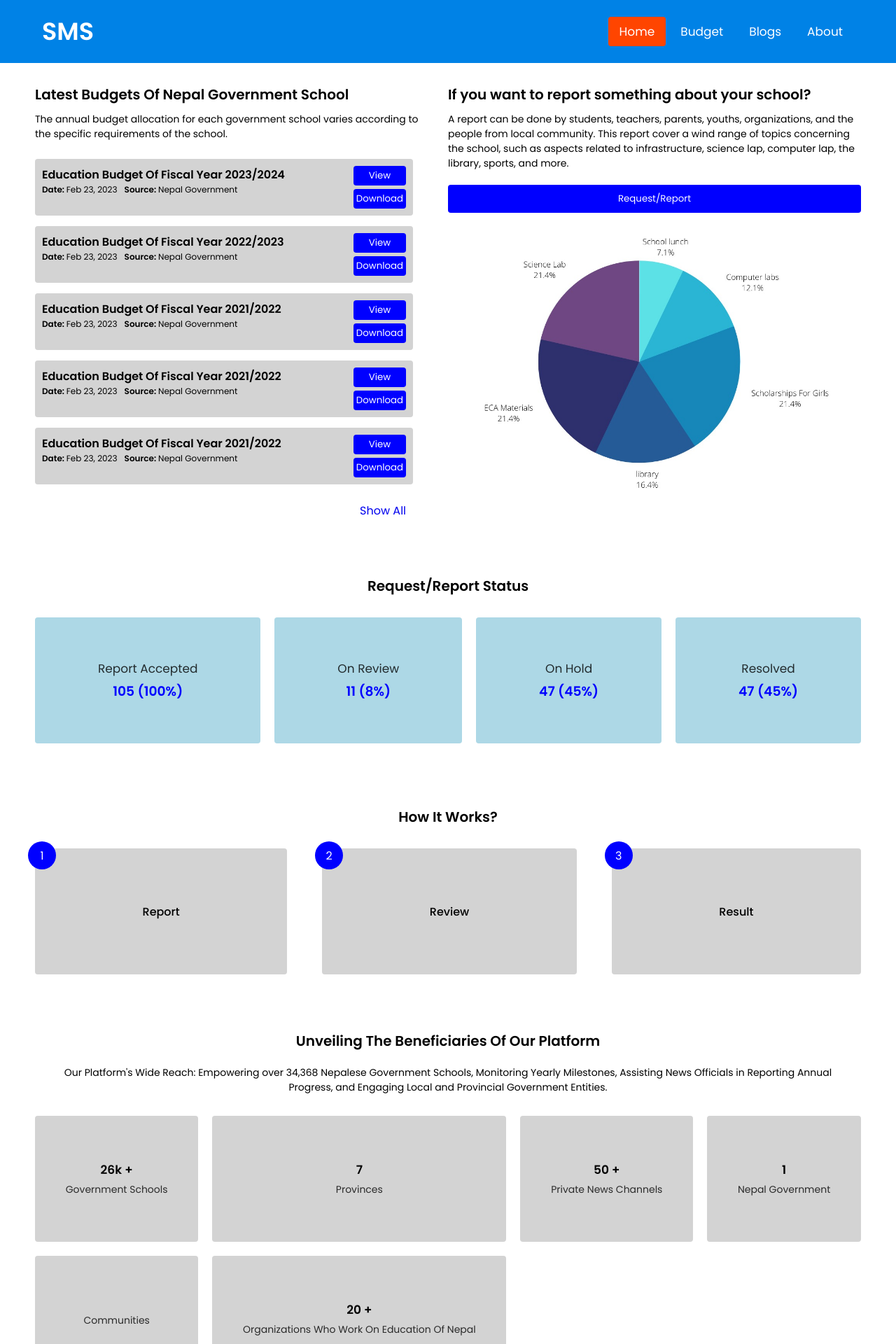
After one commit to sarila/supportMySchool-web, a PHP site: page /index.php in a window 1280 px wide. The commit adds this page. Shown: the top 1920 px of the page at 70% size. Run offline with PHP 8.4, Linux system fonts and the light colour scheme.

Commit message:
html files converted to php, and added routing.

```diff
--- a/css/styles.css
+++ b/css/styles.css
@@ -84,7 +84,7 @@
     padding: 30px 50px;
     display: flex;
     width: 100%;
-    min-height: 100vh;
+    height: fit-content;
     gap: 20px;
 }
 
@@ -169,6 +169,7 @@
 
 .hero_section_wrapper .hero_section_right {
     width: 50%;
+    height: 100%;
 }
 
 .hero_section_wrapper .hero_section_right .report_wrapper {
@@ -583,7 +584,7 @@
 
 /* end of footer section css */
 
-@media (max-width: 1260px) {
+@media (max-width: 1360px) {
     .navbar {
         width: 100%;
         padding: 0px 50px;
@@ -592,7 +593,6 @@
 
 @media (max-width: 1024px) {
     /* header css start */
-
     .navbar-nav {
         position: fixed;
         height: 100vh;
--- /dev/null
+++ b/footer.php
@@ -0,0 +1,55 @@
+<div class="footer_container">
+      <div class="footer_links_wrapper">
+        <div class="imp_links">
+          <h2>important links</h2>
+          <ul>
+            <li> <a href="#">Education Minister</a></li>
+            <li><a href="#">Nepal Finance Minister</a></li>
+            <li><a href="#">Mero Sarkar</a></li>
+            <li><a href="#">Nepal Computer Science and Technology</a></li>
+          </ul>
+        </div>
+
+        <div class="company_footer_logo">
+          <img src="#" alt="SMS">
+          <ul>
+            <li>Gausala, Kathmandu, Nepal</li>
+            <li>supportmyschool@gmail.com</li>
+            <li>+9779818766533</li>
+            <li>Post Box XXX.XXX.XXX</li>
+          </ul>
+        </div>
+        <div class="social_media_wrapper">
+          <h2>Let's connect</h2>
+          <ul>
+            <li>
+              <a href="www.facebook.com">Facebook</a>
+            </li>
+            <li>
+              <a href="www.linkedin.com">Linkedin</a>
+            </li>
+            <li>
+              <a href="www.twitter.com">Twitter</a>
+            </li>
+            <li>
+              <a href="www.instagram.com">Instagram</a>
+            </li>
+          </ul>
+        </div>
+      </div>
+
+      <div class="copy_right">
+        <p>2023, all rights reserved by Support My School</p>
+      </div>
+    </div>
+
+    <!-- end of footer section -->
+
+  </div>
+
+  <!-- importing the external js file -->
+
+  <script src="js/script.js"></script>
+</body>
+
+</html>
--- /dev/null
+++ b/header.php
@@ -0,0 +1,50 @@
+
+
+<html lang="en">
+
+<head>
+  <meta charset="UTF-8">
+  <meta name="viewport" content="width=device-width, initial-scale=1.0">
+  <link rel="preconnect" href="https://fonts.googleapis.com">
+  <link rel="preconnect" href="https://fonts.gstatic.com" crossorigin>
+  <link href="https://fonts.googleapis.com/css2?family=Poppins:wght@300;400;500;600&display=swap" rel="stylesheet">
+  <link rel="stylesheet" href="https://cdnjs.cloudflare.com/ajax/libs/font-awesome/6.2.1/css/all.min.css">
+  <link rel="stylesheet" href="css/styles.css">
+
+  <title>SMS | Budget Transparency in Education</title>
+</head>
+
+<body>
+  <div class="container">
+    <!-- header start -->
+    <div class="header_container">
+      <nav class="navbar">
+        <a class="navbar-brand" href="./">
+          SMS
+        </a>
+        <div class="" id="navbarNav">
+
+          <ul class="navbar-nav" id="dropdown">
+
+            <div class="close_icon_container">
+              <i class="fas fa-times close_icon" id="close_menu_icon" style="font-size: 25px;"></i>
+            </div>
+            <li class="nav-item active">
+              <a class="nav-link" href="./">home</a>
+            </li>
+            <li class="nav-item">
+              <a class="nav-link" href="budget.php">Budget</a>
+            </li>
+            <li class="nav-item">
+              <a class="nav-link" href="blog.php">Blogs</a>
+            </li>
+            <li class="nav-item">
+              <a class="nav-link" href="about.php">About</a>
+            </li>
+          </ul>
+          <div class="close_btns">
+            <i class="fas fa-bars" id="show_menu_icon" style="font-size: 25px;"></i>
+          </div>
+        </div>
+      </nav>
+    </div>
--- a/index.html
+++ b/index.php
@@ -57,7 +59,7 @@
           <p>The annual budget allocation for each government school varies according to the specific requirements of
             the school.</p>
         </div>
-        <div class="budgets_wrapper">
+        <div class="budgets_wrapper" id="budget">
           <div class="budget">
             <div class="details">
               <h3>education budget of fiscal year 2023/2024</h3>
@@ -145,7 +147,7 @@
           </div>
 
           <div class="show_more_button">
-            <a href="/budget">show all</a>
+            <a href="./budget.php">show all</a>
           </div>
         </div>
       </div>
@@ -162,101 +164,27 @@
         </div>
       </div>
     </div>
-
     <!-- hero section end -->
 
     <!-- Status section start -->
-
-    <div class="status_container">
-      <h2>Request/Report Status</h2>
-      <div class="status_div_wrapper">
-        <div class="status_wrapper">
-          <p>Report Accepted</p>
-          <h3><span>105 (100%)</span></h3>
-        </div>
-        <div class="status_wrapper">
-          <p>on review</p>
-          <h3><span>11 (8%)</span></h3>
-        </div>
-        <div class="status_wrapper">
-          <p>on hold</p>
-          <h3><span>47 (45%)</span></h3>
-        </div>
-        <div class="status_wrapper">
-          <p>resolved</p>
-          <h3><span>47 (45%)</span></h3>
-        </div>
-      </div>
-    </div>
-
+    <?php include './status.php'; ?>
     <!-- Status section end -->
 
 
     <!-- how it works section start -->
+    <?php include './work.php'; ?>
+    <!-- how it works section end -->
 
-    <div class="how_it_works_container">
-      <h2>how it works?</h2>
-      <div class="htw_content_wrapper">
-        <div class="htw_wrapper">
-          <div class="circle"><span>1</span></div>
-          <p>report</p>
-        </div>
-        <div class="htw_wrapper">
-          <div class="circle"><span>2</span></div>
-          <p>review</p>
-        </div>
-        <div class="htw_wrapper">
-          <div class="circle"><span>3</span></div>
-          <p>Result</p>
-        </div>
-      </div>
-    </div>
+    <!-- stake holder section start -->
+    <?php include './stakeholders.php'; ?>
+    <!-- stake holder section end -->
 
-    <!-- how it works section end -->
-    <!-- stake holder section start -->
-
-    <div class="stakeholder_container">
-      <div class="stakeholders_title">
-        <h2>Unveiling the Beneficiaries of Our Platform</h2>
-        <p>Our Platform's Wide Reach: Empowering over 34,368 Nepalese Government Schools, Monitoring Yearly Milestones, Assisting News Officials in Reporting Annual Progress, and Engaging Local and Provincial Government Entities.</p>
-      </div>
-
-      <div class="stakeholders_wrapper">
-        <div class="stakeholder_wrapper">
-          <h2>26k +</h2>
-          <p>government schools</p>
-        </div>
-        <div class="stakeholder_wrapper">
-          <h2>7</h2>
-          <p>provinces</p>
-        </div>
-        <div class="stakeholder_wrapper">
-          <h2>50 +</h2>
-          <p>private news channels</p>
-        </div>
-        <div class="stakeholder_wrapper">
-          <h2>1</h2>
-          <p>nepal government</p>
-        </div>
-        <div class="stakeholder_wrapper">
-          <h2></h2>
-          <p>communities</p>
-        </div>
-        <div class="stakeholder_wrapper">
-          <h2>20 +</h2>
-          <p>organizations who work on education of nepal</p>
-        </div>
-      </div>
-    </div>
-
-    <!-- stake holder section end -->
     <!-- blog section start -->
-
-    <div class="blog_container">
+    <div class="blog_container" id="blog">
       <div class="blog_header">
         <h2>explore articles</h2>
         <div class="blog_section_button">
-          <button><a href="/blog">show more</a></button>
+          <button><a href="./blog.php">show more</a></button>
         </div>
       </div>
       <div class="blog_wrapper">
--- /dev/null
+++ b/stakeholders.php
@@ -0,0 +1,33 @@
+<div class="stakeholder_container">
+      <div class="stakeholders_title">
+        <h2>Unveiling the Beneficiaries of Our Platform</h2>
+        <p>Our Platform's Wide Reach: Empowering over 34,368 Nepalese Government Schools, Monitoring Yearly Milestones, Assisting News Officials in Reporting Annual Progress, and Engaging Local and Provincial Government Entities.</p>
+      </div>
+
+      <div class="stakeholders_wrapper">
+        <div class="stakeholder_wrapper">
+          <h2>26k +</h2>
+          <p>government schools</p>
+        </div>
+        <div class="stakeholder_wrapper">
+          <h2>7</h2>
+          <p>provinces</p>
+        </div>
+        <div class="stakeholder_wrapper">
+          <h2>50 +</h2>
+          <p>private news channels</p>
+        </div>
+        <div class="stakeholder_wrapper">
+          <h2>1</h2>
+          <p>nepal government</p>
+        </div>
+        <div class="stakeholder_wrapper">
+          <h2></h2>
+          <p>communities</p>
+        </div>
+        <div class="stakeholder_wrapper">
+          <h2>20 +</h2>
+          <p>organizations who work on education of nepal</p>
+        </div>
+      </div>
+    </div>
--- /dev/null
+++ b/status.php
@@ -0,0 +1,21 @@
+<div class="status_container">
+      <h2>Request/Report Status</h2>
+      <div class="status_div_wrapper">
+        <div class="status_wrapper">
+          <p>Report Accepted</p>
+          <h3><span>105 (100%)</span></h3>
+        </div>
+        <div class="status_wrapper">
+          <p>on review</p>
+          <h3><span>11 (8%)</span></h3>
+        </div>
+        <div class="status_wrapper">
+          <p>on hold</p>
+          <h3><span>47 (45%)</span></h3>
+        </div>
+        <div class="status_wrapper">
+          <p>resolved</p>
+          <h3><span>47 (45%)</span></h3>
+        </div>
+      </div>
+    </div>
--- /dev/null
+++ b/work.php
@@ -0,0 +1,18 @@
+
+<div class="how_it_works_container">
+      <h2>how it works?</h2>
+      <div class="htw_content_wrapper">
+        <div class="htw_wrapper">
+          <div class="circle"><span>1</span></div>
+          <p>report</p>
+        </div>
+        <div class="htw_wrapper">
+          <div class="circle"><span>2</span></div>
+          <p>review</p>
+        </div>
+        <div class="htw_wrapper">
+          <div class="circle"><span>3</span></div>
+          <p>Result</p>
+        </div>
+      </div>
+    </div>
```
Also changed, not shown: other parts of index.php (+11 -55 lines), about.php (added, +24 -0 lines), blog.php (added, +23 -0 lines), budget.php (added, +24 -0 lines).
